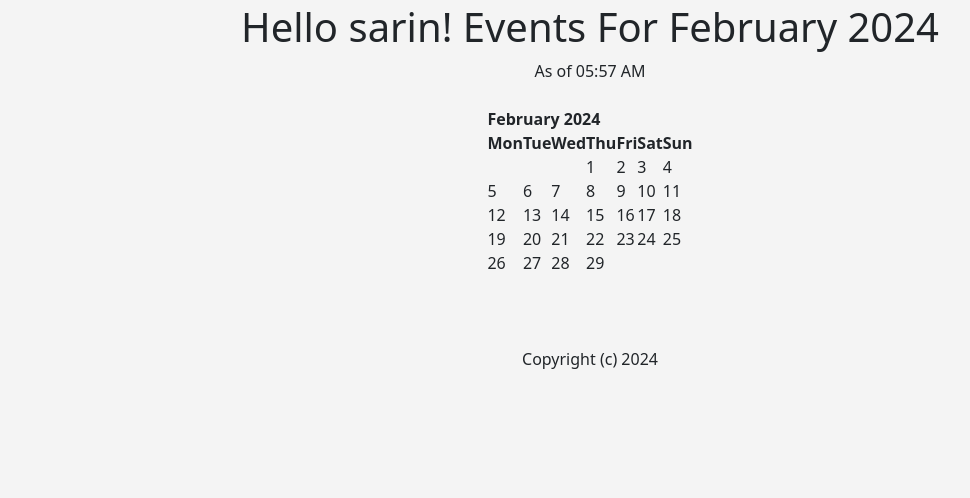
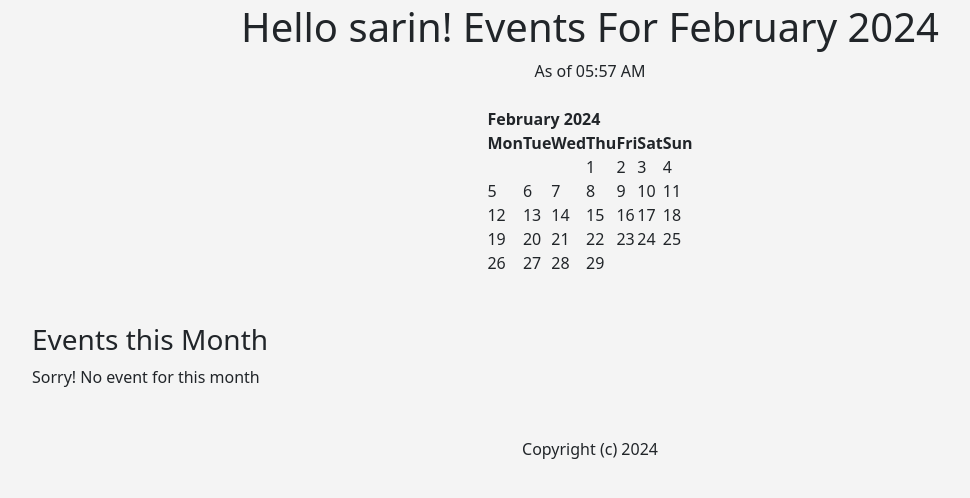
Before and after one commit to saringrg/myclub, a Django app: page / in a window 1280 px wide. Shown: the part 77-575 px from the top of the page, without its empty margins (50-1020 px from the left). Run offline with Django 5.2, Linux system fonts and the light colour scheme; data comes from the database, SQL or seed files in the repository.

Commit message:
version 1.4

```diff
--- a/myclub_website/events/templates/events/home.html
+++ b/myclub_website/events/templates/events/home.html
@@ -9,7 +9,55 @@
 	<br><br>
 
 	{{ cal|safe }}
+	<br><br>
+	</center>
+	<h3>Events this Month</h3>
+
+	{% if event_list %}
+		{% for event in event_list %}
+			<div class="card">
+		  <div class="card-header">
+		    {{event}}
+		  </div>
+		  <div class="card-body">
+		    <h5 class="card-title">Venue: {{ event.venue }}</h5>
+		    <p class="card-text">
+		    	<ul>
+					<li>Date: {{ event.event_date }}</li>
+					<li>Venue: {{ event.venue }}</li>
+					<li>Venue Website: {{ event.venue.web }}</li>
+					<li>Manager: {{ event.manager }}</li>
+					<li>Description: {{ event.description }}</li>
+					<li>Attendees:<br>
+					{% for user in event.attendees.all %}
+							{{ user }}<br>
+					{% endfor%}
+					</li>
+				</ul>
+		    </p>
+		  </div>
+		  {% if user.is_authenticated %}
+		  	{% if user == event.manager %}
+
+			  	<div class="card-footer text-muted">
+					<a href="{% url 'update-event' event.id %}" class="btn btn-outline-secondary btn-sm">Update Event</a>
+				  	<a href="{% url 'delete-event' event.id %}" class="btn btn-outline-danger btn-sm">Delete Event</a>
+			 	</div>
+
+		 	{% endif %}
+		 {% endif %}
+
+		</div>
+		{% endfor %}
+
+	{% else %}
+		Sorry! No event for this month
+
+	{% endif %}
+
 	<br><br><br>
+
+	<center>
 	Copyright (c) {{ current_year }}
 
 	</center>
--- a/myclub_website/events/views.py
+++ b/myclub_website/events/views.py
@@ -176,6 +176,11 @@ def home(request, year=datetime.now().year, month=datetime.now().strftime('%B'))
 	now = datetime.now()
 	current_year = now.year
 
+	# query the events model for dates
+	event_list = Event.objects.filter(
+		event_date__year = year,
+		event_date__month = month_number)
+
 	#get current time
 	time = now.strftime('%I:%M %p')
 
@@ -188,4 +193,5 @@ def home(request, year=datetime.now().year, month=datetime.now().strftime('%B'))
 		"cal" : cal,
 		"current_year" : current_year,
 		"time" : time,
+		"event_list": event_list,
 		})
```
Also changed, not shown: myclub_website/events/templates/events/search_venues.html (+38 -3 lines), myclub_website/events/templates/events/show_venue.html (line endings or trailing spaces).
